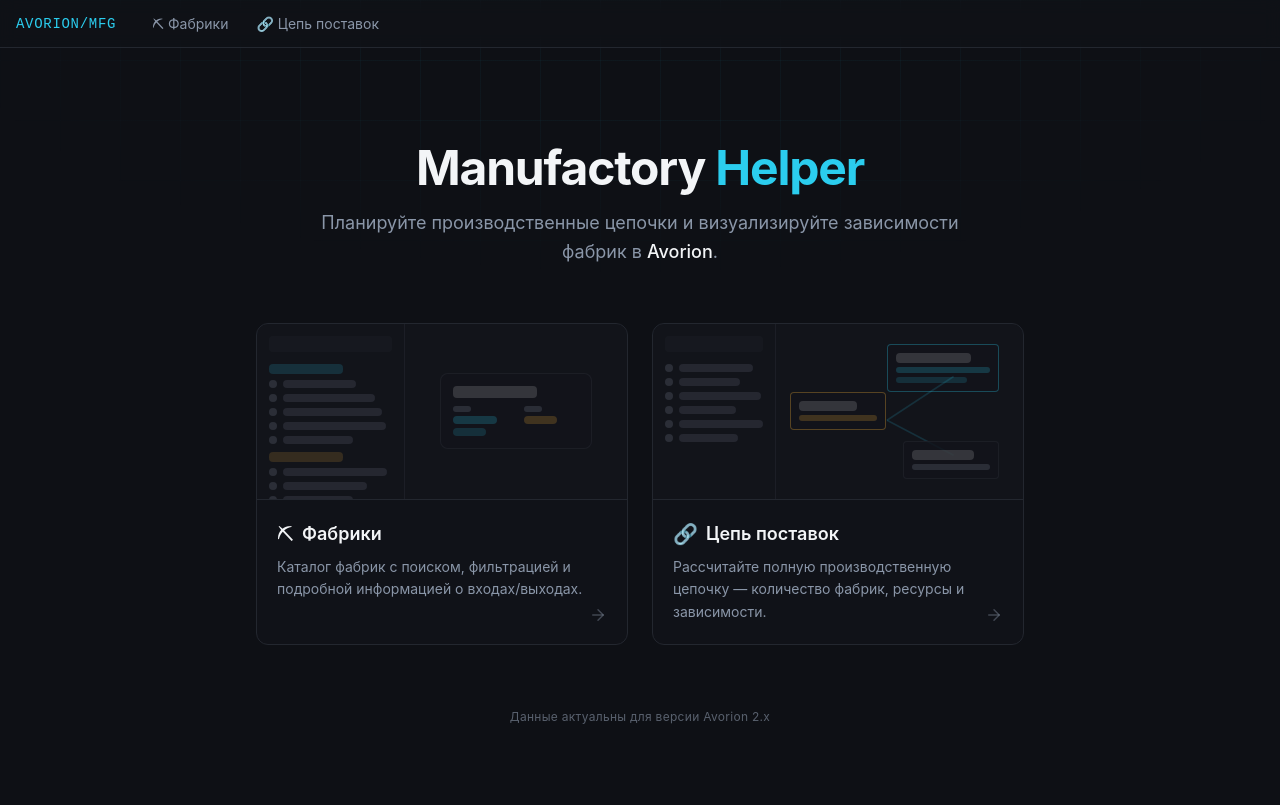
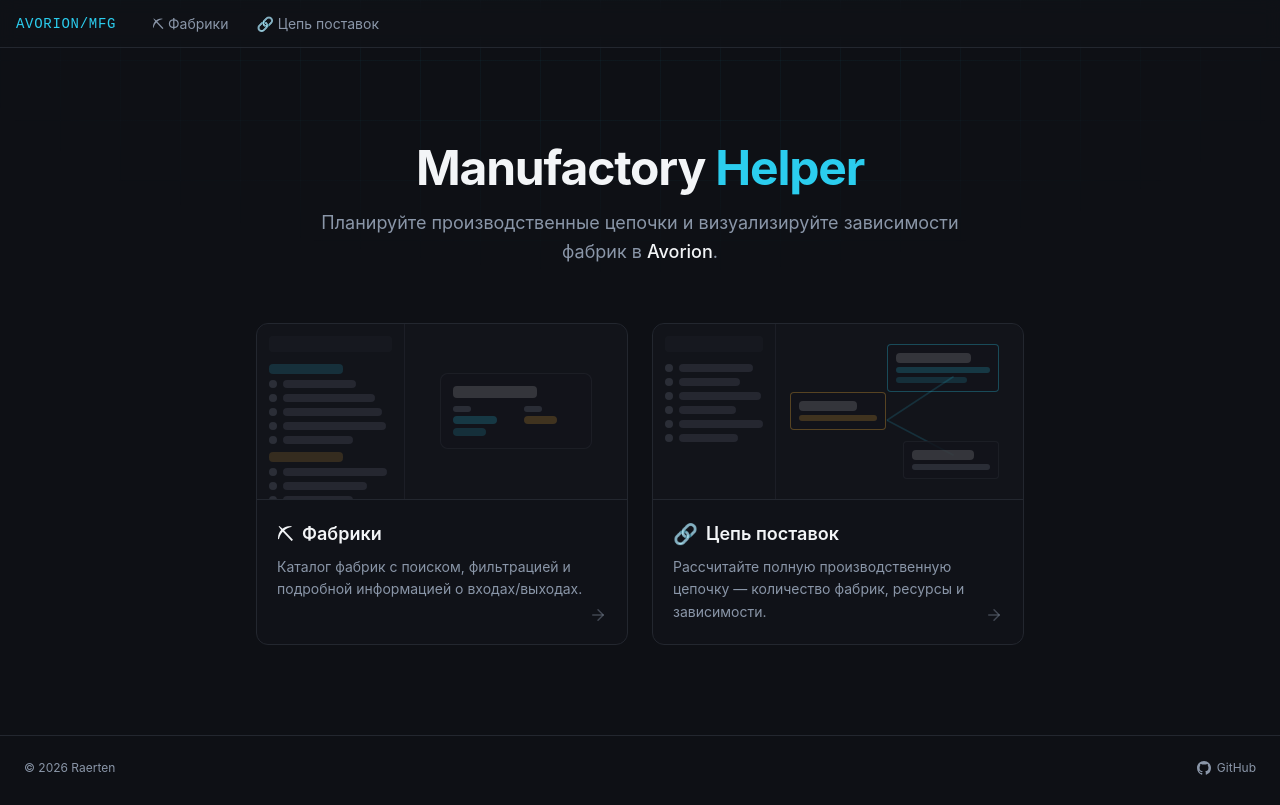
Before and after one commit to Raerten/avorion-mfg, a Nuxt app: page / in a window 1280 px wide. Built offline with nearby package versions, Linux system fonts and the light colour scheme.

Commit message:
feat(footer): add global footer with copyright and GitHub link
- Add footer to default layout with Raerten copyright and dynamic year
- Add GitHub link to https://github.com/Raerten/avorion-mfg with hover state
- Include GitHub icon SVG
- Remove old version hint from landing page

```diff
--- a/app/layouts/default.vue
+++ b/app/layouts/default.vue
@@ -8,5 +8,20 @@
         <slot />
       </div>
     </main>
+
+    <footer class="relative z-10 border-t border-border py-6 px-6">
+      <div class="mx-auto max-w-7xl flex items-center justify-between text-xs text-muted-foreground">
+        <span>© {{ new Date().getFullYear() }} Raerten</span>
+        <a
+          href="https://github.com/Raerten/avorion-mfg"
+          target="_blank"
+          rel="noopener noreferrer"
+          class="flex items-center gap-1.5 hover:text-foreground transition-colors"
+        >
+          <svg xmlns="http://www.w3.org/2000/svg" width="14" height="14" viewBox="0 0 24 24" fill="currentColor"><path d="M12 0C5.37 0 0 5.37 0 12c0 5.31 3.435 9.795 8.205 11.385.6.105.825-.255.825-.57 0-.285-.015-1.23-.015-2.235-3.015.555-3.795-.735-4.035-1.41-.135-.345-.72-1.41-1.23-1.695-.42-.225-1.02-.78-.015-.795.945-.015 1.62.87 1.845 1.23 1.08 1.815 2.805 1.305 3.495.99.105-.78.42-1.305.765-1.605-2.67-.3-5.46-1.335-5.46-5.925 0-1.305.465-2.385 1.23-3.225-.12-.3-.54-1.53.12-3.18 0 0 1.005-.315 3.3 1.23.96-.27 1.98-.405 3-.405s2.04.135 3 .405c2.295-1.56 3.3-1.23 3.3-1.23.66 1.65.24 2.88.12 3.18.765.84 1.23 1.905 1.23 3.225 0 4.605-2.805 5.625-5.475 5.925.435.375.81 1.095.81 2.22 0 1.605-.015 2.895-.015 3.3 0 .315.225.69.825.57A12.02 12.02 0 0 0 24 12c0-6.63-5.37-12-12-12Z"/></svg>
+          GitHub
+        </a>
+      </div>
+    </footer>
   </div>
 </template>
--- a/app/pages/index.vue
+++ b/app/pages/index.vue
@@ -144,9 +144,5 @@
       </NuxtLink>
     </div>
 
-    <!-- Footer hint -->
-    <p class="mt-16 text-xs text-muted-foreground/60 tracking-wide">
-      Данные актуальны для версии Avorion 2.x
-    </p>
   </div>
 </template>
```
